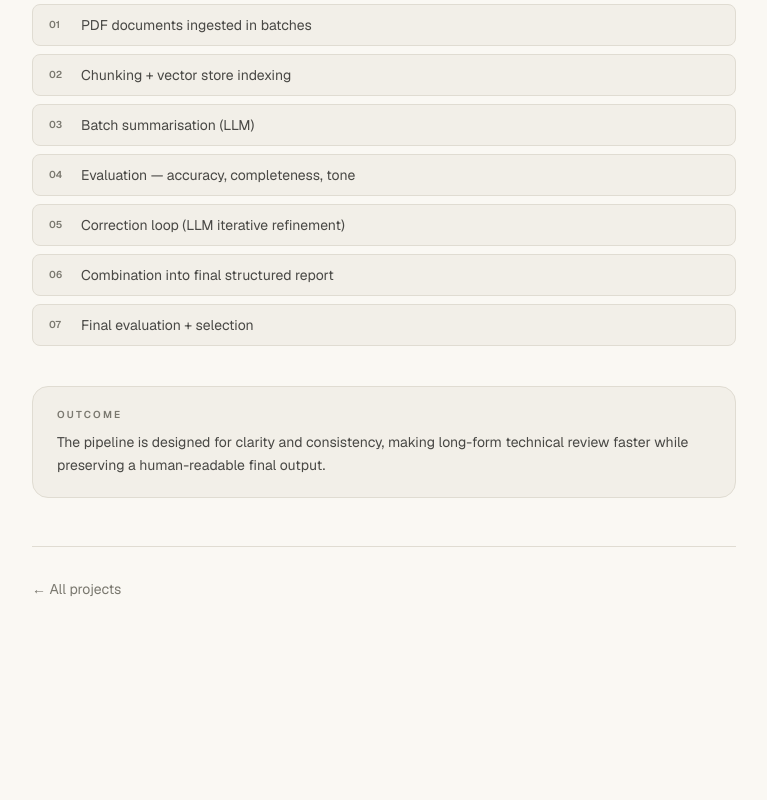
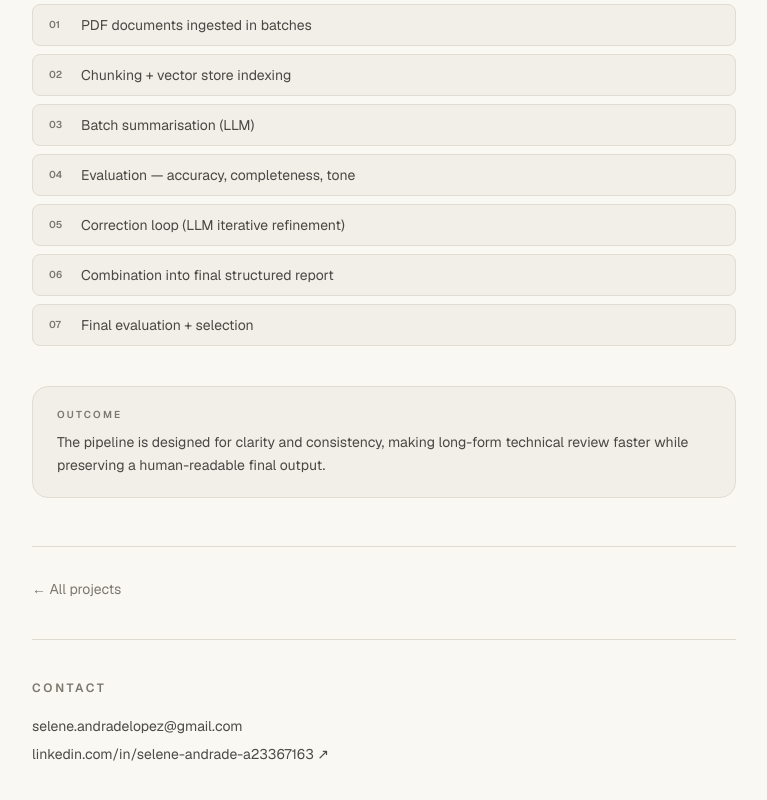
Before and after one commit to SAndrade2209/portfolio, a Next.js app: page /projects/summarization in a window 1280 px wide. Shown: the part 1303-2103 px from the top of the page, without its empty margins (256-1023 px from the left). Before the commit the page ends 1998 px from the top, so only its background shows below. Built offline with nearby package versions, Linux system fonts and the light colour scheme.

Commit message:
add contacts details

```diff
--- a/app/projects/page.tsx
+++ b/app/projects/page.tsx
@@ -61,6 +61,19 @@ export default function Projects() {
             <ProjectCard key={project.slug} project={project} index={i} />
           ))}
         </div>
+
+        {/* Contact */}
+        <section className="border-t border-(--border) mt-16 pt-10 pb-16">
+          <p className="text-xs font-semibold tracking-[0.22em] text-(--muted) uppercase mb-5">Contact</p>
+          <div className="flex flex-col gap-2 text-sm text-(--foreground)/80">
+            <a href="mailto:selene.andradelopez@gmail.com" className="hover:text-foreground transition-colors w-fit">
+              selene.andradelopez@gmail.com
+            </a>
+            <a href="https://www.linkedin.com/in/selene-andrade-a23367163/" target="_blank" rel="noreferrer" className="hover:text-foreground transition-colors w-fit">
+              linkedin.com/in/selene-andrade-a23367163 ↗
+            </a>
+          </div>
+        </section>
       </div>
     </main>
   );
--- a/app/projects/scientific-rag/page.tsx
+++ b/app/projects/scientific-rag/page.tsx
@@ -74,9 +74,22 @@ export default function ScientificRAG() {
           <p className="mb-2 text-[10px] font-semibold tracking-[0.22em] text-(--muted) uppercase">Outcome</p>
           <p className="text-sm leading-relaxed text-(--foreground)/80">{project.outcome}</p>
         </section>
-        <div className="flex items-center gap-5 border-t border-(--border) pt-8 pb-16 text-sm">
+        <div className="flex items-center gap-5 border-t border-(--border) pt-8 pb-10 text-sm">
           <Link href="/projects" className="text-(--muted) hover:text-foreground transition-colors">← All projects</Link>
         </div>
+
+        {/* Contact */}
+        <section className="border-t border-(--border) pt-10 pb-16">
+          <p className="text-xs font-semibold tracking-[0.22em] text-(--muted) uppercase mb-5">Contact</p>
+          <div className="flex flex-col gap-2 text-sm text-(--foreground)/80">
+            <a href="mailto:selene.andradelopez@gmail.com" className="hover:text-foreground transition-colors w-fit">
+              selene.andradelopez@gmail.com
+            </a>
+            <a href="https://www.linkedin.com/in/selene-andrade-a23367163/" target="_blank" rel="noreferrer" className="hover:text-foreground transition-colors w-fit">
+              linkedin.com/in/selene-andrade-a23367163 ↗
+            </a>
+          </div>
+        </section>
       </div>
     </main>
   );
--- a/app/projects/summarization/page.tsx
+++ b/app/projects/summarization/page.tsx
@@ -57,9 +57,22 @@ export default function SummarizationProject() {
           <p className="mb-2 text-[10px] font-semibold tracking-[0.22em] text-(--muted) uppercase">Outcome</p>
           <p className="text-sm leading-relaxed text-(--foreground)/80">{project.outcome}</p>
         </section>
-        <div className="flex items-center gap-5 border-t border-(--border) pt-8 pb-16 text-sm">
+        <div className="flex items-center gap-5 border-t border-(--border) pt-8 pb-10 text-sm">
           <Link href="/projects" className="text-(--muted) hover:text-foreground transition-colors">← All projects</Link>
         </div>
+
+        {/* Contact */}
+        <section className="border-t border-(--border) pt-10 pb-16">
+          <p className="text-xs font-semibold tracking-[0.22em] text-(--muted) uppercase mb-5">Contact</p>
+          <div className="flex flex-col gap-2 text-sm text-(--foreground)/80">
+            <a href="mailto:selene.andradelopez@gmail.com" className="hover:text-foreground transition-colors w-fit">
+              selene.andradelopez@gmail.com
+            </a>
+            <a href="https://www.linkedin.com/in/selene-andrade-a23367163/" target="_blank" rel="noreferrer" className="hover:text-foreground transition-colors w-fit">
+              linkedin.com/in/selene-andrade-a23367163 ↗
+            </a>
+          </div>
+        </section>
       </div>
     </main>
   );
```
